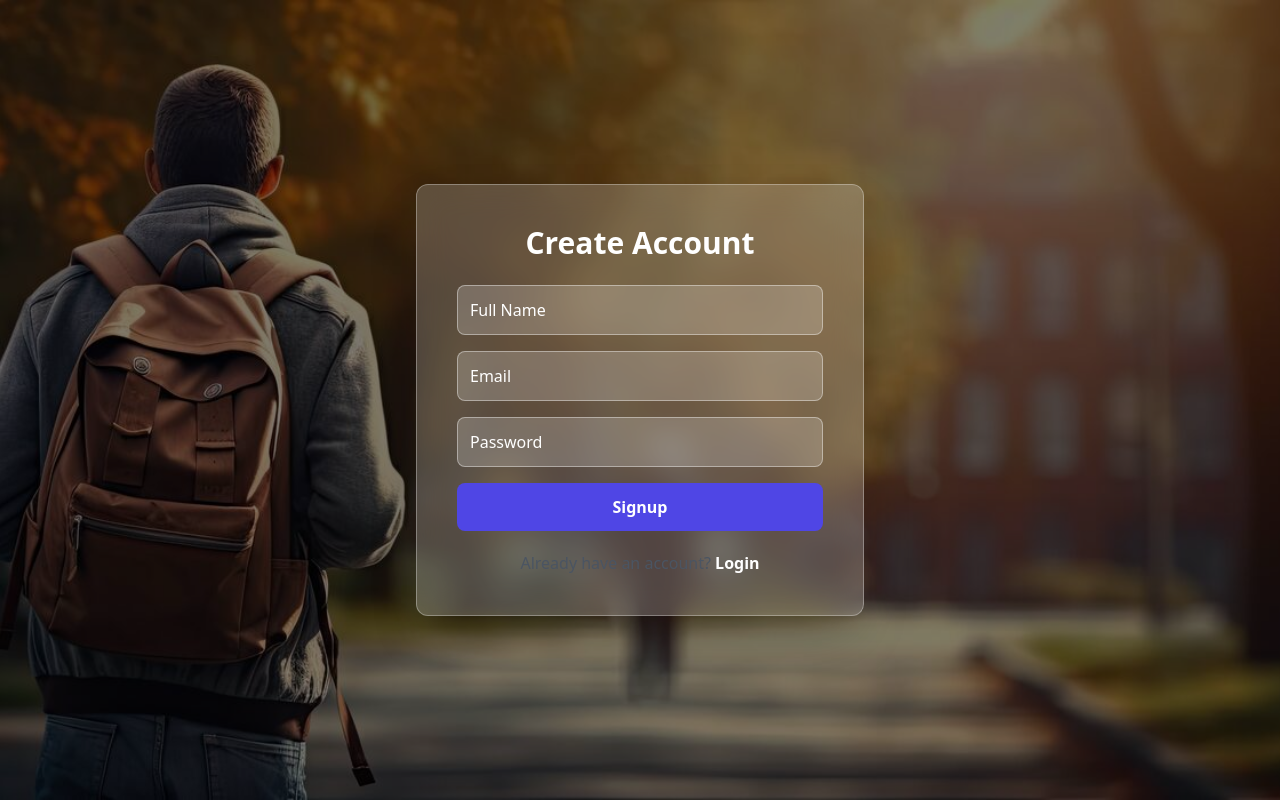
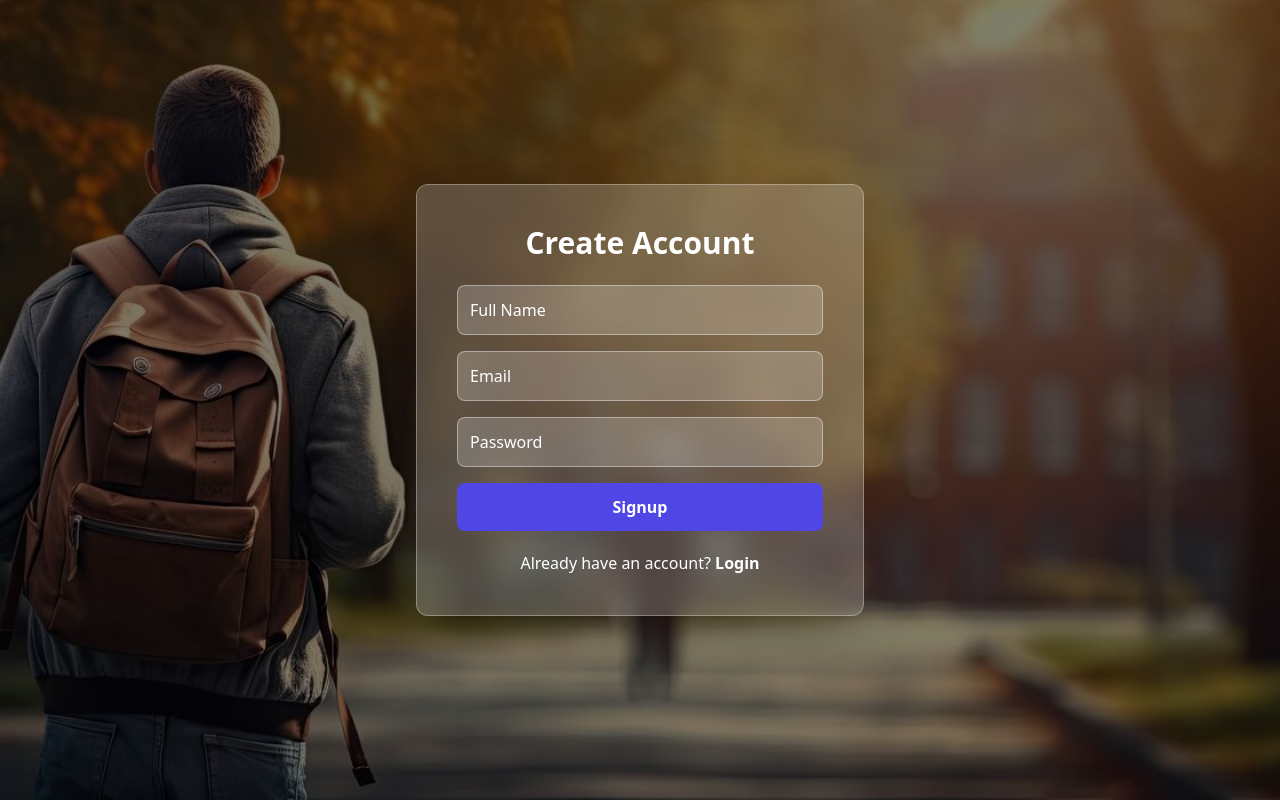
Before and after one commit to 43200/campusfind-project, a React (Vite) app in the folder Frontend/: page /signup in a window 1280 px wide. Built offline with nearby package versions, Linux system fonts and the light colour scheme.

Commit message:
updated the login and signup page

```diff
--- a/Frontend/src/pages/Login.jsx
+++ b/Frontend/src/pages/Login.jsx
@@ -100,7 +100,7 @@ function Login() {
           Login
         </button>
 
-        <p className="mt-5 text-center text-sm sm:text-base text-gray-600">
+        <p className="mt-5 text-center text-sm sm:text-base text-white">
           Don't have an account?{" "}
           <Link
             to="/signup"
--- a/Frontend/src/pages/Signup.jsx
+++ b/Frontend/src/pages/Signup.jsx
@@ -99,7 +99,7 @@ function Signup() {
           Signup
         </button>
 
-        <p className="mt-5 text-center text-sm sm:text-base text-gray-600">
+        <p className="mt-5 text-center text-sm sm:text-base text-white">
           Already have an account?{" "}
           <Link
             to="/"
```
